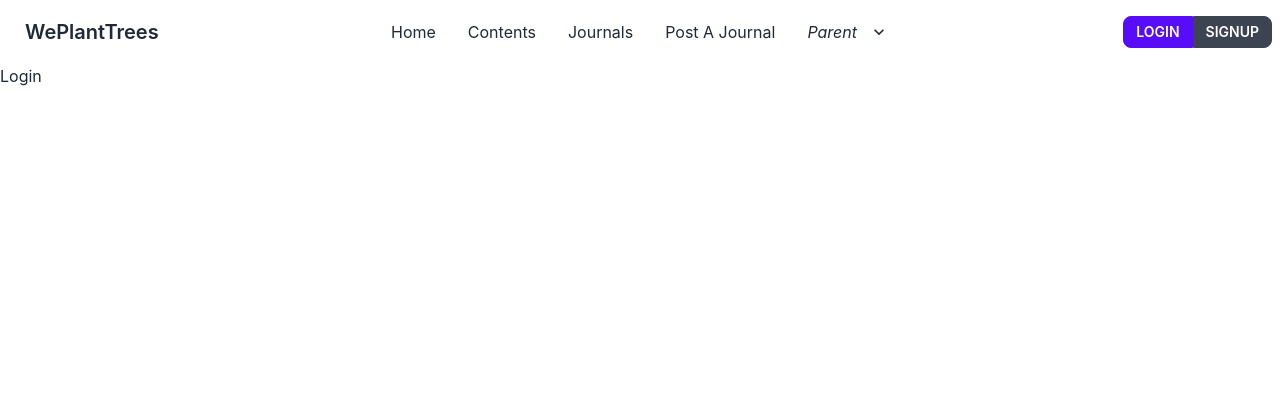
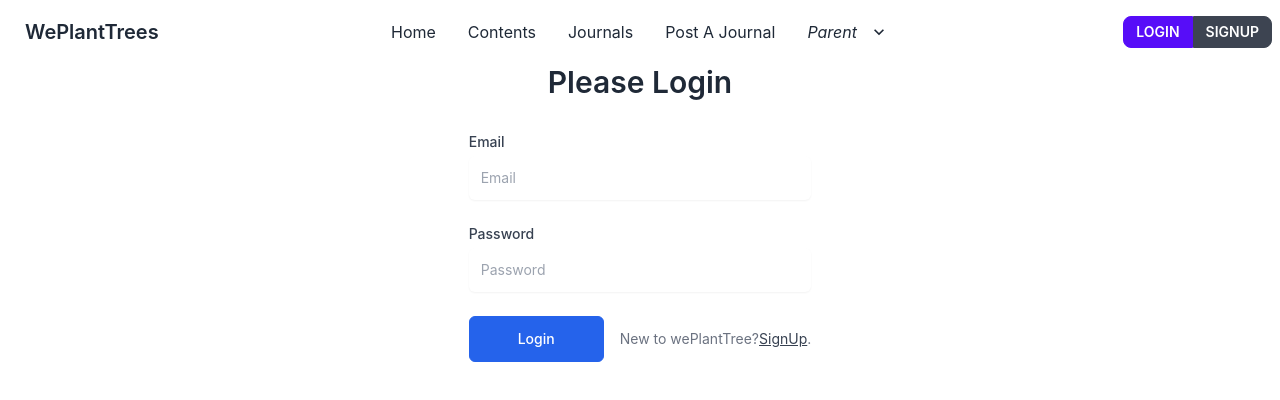
Before and after one commit to Shahil19/we-plant-trees_ifescu-journal-website, a React (Create React App) app: page /login in a window 1280 px wide. Shown: the top 400 px of the page. Built offline with nearby package versions, Linux system fonts and the light colour scheme; no server answers; the HTML template or start-up script is replaced by a standard one.

Commit message:
login functionality added with firebase

```diff
--- a/src/Components/Registration/Login.js
+++ b/src/Components/Registration/Login.js
@@ -1,10 +1,78 @@
 import React from 'react';
+import { useSignInWithEmailAndPassword } from 'react-firebase-hooks/auth';
+import { useForm } from 'react-hook-form';
+import { Link } from 'react-router-dom';
+import auth from '../../firebase.init';
 
 const Login = () => {
+    const { register, handleSubmit, reset } = useForm();
+    const [
+        signInWithEmailAndPassword,
+    ] = useSignInWithEmailAndPassword(auth);
+
+    const onSubmit = data => {
+        const { email, password } = data
+        signInWithEmailAndPassword(email, password)
+        reset()
+    };
+
     return (
-        <div>
-            Login
-        </div>
+        <section className="bg-white">
+            <h2 className='text-3xl font-semibold text-center'>Please Login</h2>
+            <main
+                className="flex items-center justify-center px-8  sm:px-12 lg:col-span-7  lg:px-16 xl:col-span-6"
+            >
+                <div className="max-w-xl lg:max-w-3xl">
+                    <form onSubmit={handleSubmit(onSubmit)} action="#" className="grid grid-cols-6 gap-6 mt-8">
+                        <div className="col-span-6">
+                            <label htmlFor="Email" className="block text-sm font-medium text-gray-700">
+                                Email
+                            </label>
+
+                            <input
+                                {...register("email", { required: true })}
+                                type="email"
+                                id="Email"
+                                name="email"
+                                className="w-full mt-1 text-sm text-gray-700 bg-white border-gray-200 rounded-md shadow-sm p-3"
+                                placeholder='Email'
+                            />
+                        </div>
+
+                        <div className="col-span-6 ">
+                            <label
+                                htmlFor="Password"
+                                className="block text-sm font-medium text-gray-700"
+                            >
+                                Password
+                            </label>
+
+                            <input
+                                {...register("password", { required: true })}
+                                type="password"
+                                id="Password"
+                                name="password"
+                                className="w-full mt-1 text-sm text-gray-700 bg-white border-gray-200 rounded-md shadow-sm p-3"
+                                placeholder='Password'
+                            />
+                        </div>
+
+                        <div className="col-span-6 sm:flex sm:items-center sm:gap-4">
+                            <button
+                                className="inline-block px-12 py-3 text-sm font-medium text-white transition bg-blue-600 border border-blue-600 rounded-md shrink-0 hover:bg-transparent hover:text-blue-600 focus:outline-none focus:ring active:text-blue-500"
+                            >
+                                Login
+                            </button>
+
+                            <p className="mt-4 text-sm text-gray-500 sm:mt-0">
+                                New to wePlantTree?
+                                <Link to='/signUp' className="text-gray-700 underline">SignUp</Link>.
+                            </p>
+                        </div>
+                    </form>
+                </div>
+            </main>
+        </section>
     );
 };
 
--- a/src/Components/Registration/SignUp.js
+++ b/src/Components/Registration/SignUp.js
@@ -25,8 +25,9 @@ const SignUp = () => {
 
     return (
         <section className="bg-white">
+            <h2 className='text-3xl font-semibold text-center'>Please Sign Up</h2>
             <main
-                className="flex items-center justify-center px-8 py-8 sm:px-12 lg:col-span-7 lg:py-12 lg:px-16 xl:col-span-6"
+                className="flex items-center justify-center px-8 sm:px-12 lg:col-span-7 lg:px-16 xl:col-span-6"
             >
                 <div className="max-w-xl lg:max-w-3xl">
                     <form onSubmit={handleSubmit(onSubmit)} action="#" className="grid grid-cols-6 gap-6 mt-8">
```
